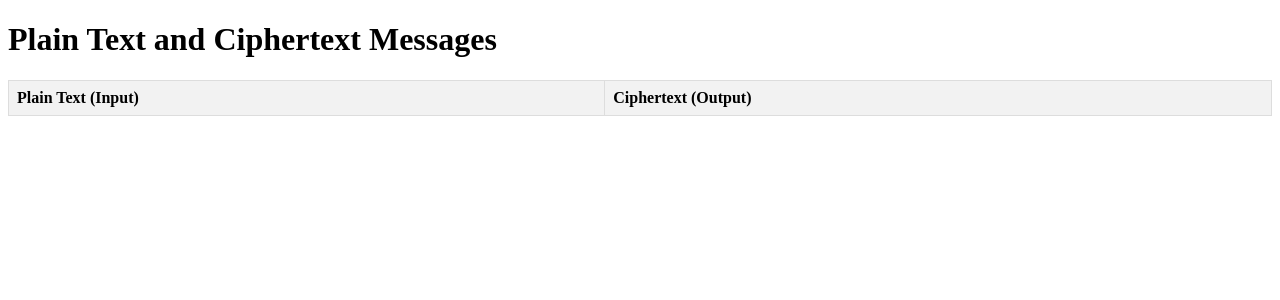
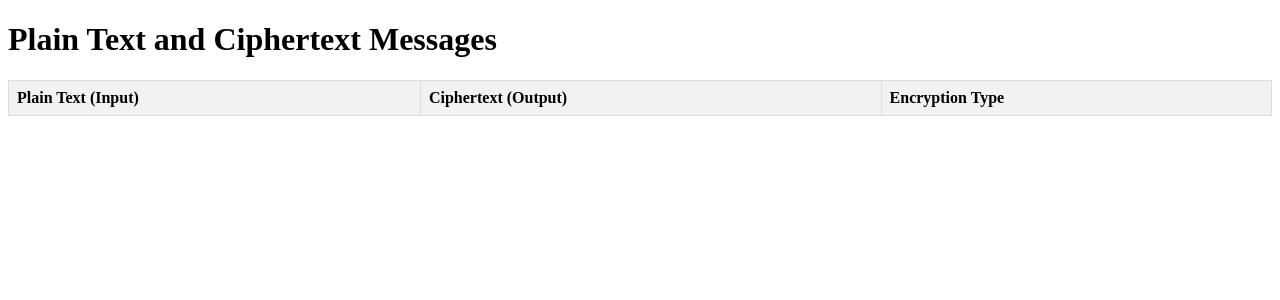
Before and after one commit to mikelovato/coolEncryptMsg, a Django app: page /coolmsg/plaintextsummary/ in a window 1280 px wide. Shown: the top 300 px of the page. Run offline with Django 5.2, Linux system fonts and the light colour scheme; data that the repository does not hold is empty.

Commit message:
Update view_summary_messages.html

```diff
--- a/templates/EncryptMsg/view_summary_messages.html
+++ b/templates/EncryptMsg/view_summary_messages.html
@@ -3,7 +3,7 @@
 <head>
     <meta charset="UTF-8">
     <meta name="viewport" content="width=device-width, initial-scale=1.0">
-    <title>Plain Text and Ciphertext Messages</title>
+    <title>Plain Text, Ciphertext Messages and Algorithm </title>
     <style>
         table {
             width: 100%;
@@ -29,6 +29,7 @@
             <tr>
                 <th>Plain Text (Input)</th>
                 <th>Ciphertext (Output)</th>
+                <th>Encryption Type</th> <!-- New column header -->
             </tr>
         </thead>
         <tbody>
@@ -36,6 +37,7 @@
             <tr>
                 <td>{{ msg.content }}</td>
                 <td>{{ msg.encrypted_content }}</td>
+                <td>{{ msg.encryption_method }}</td> <!-- New column for encryption type -->
             </tr>
             {% endfor %}
         </tbody>
```
